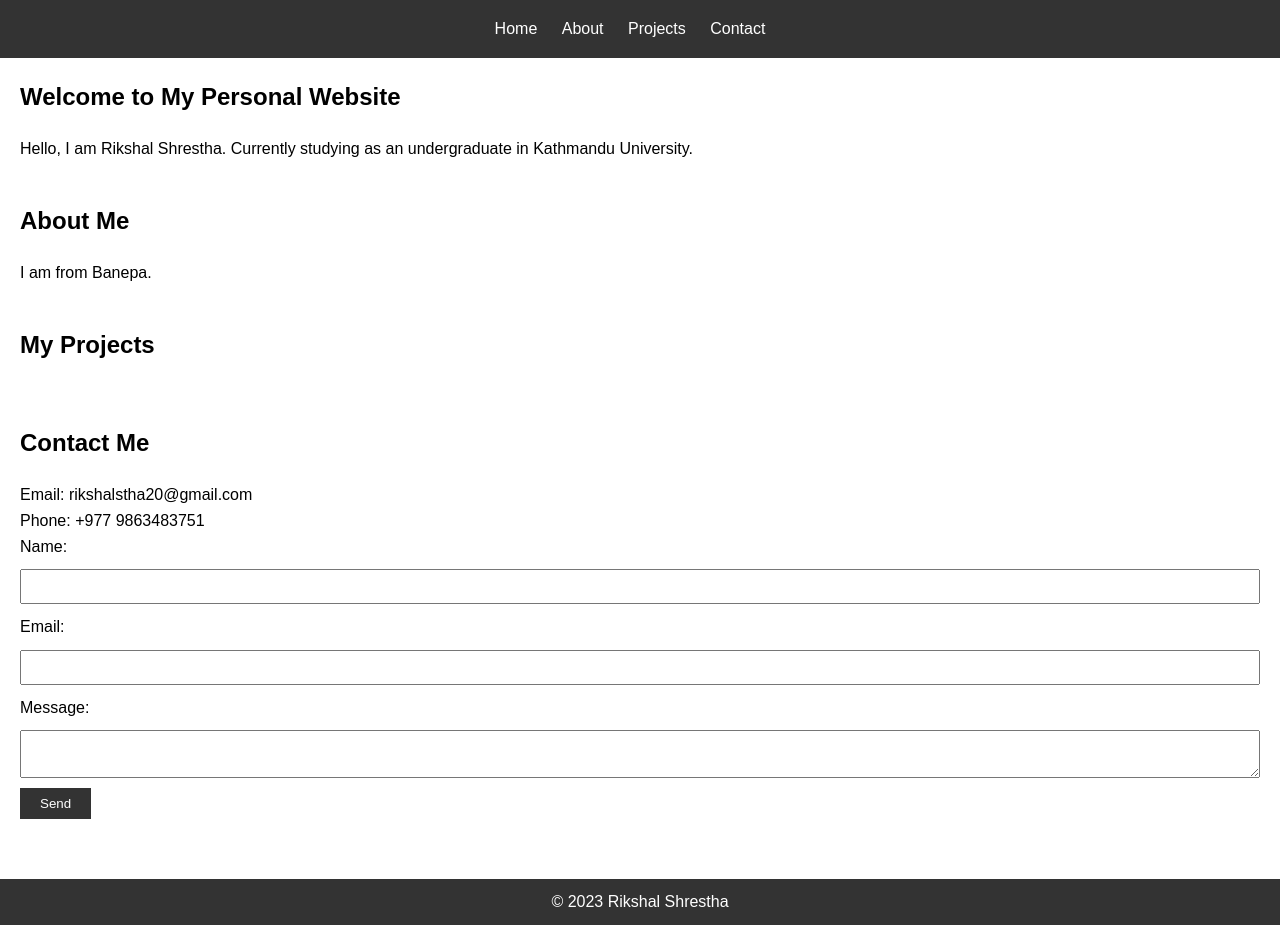
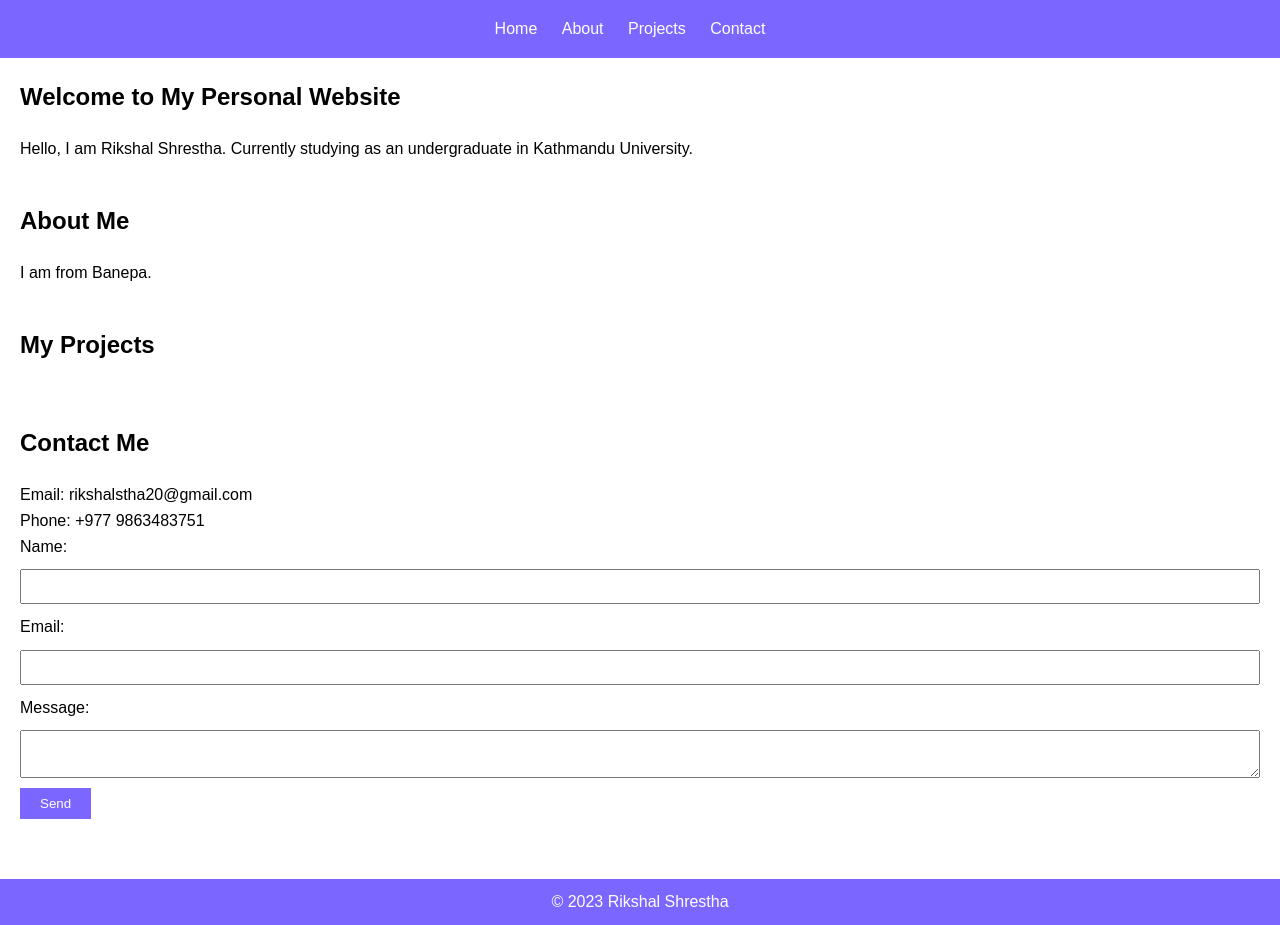
Before and after one commit to rikshal34/PersonalSite, a plain HTML site: page index.html in a window 1280 px wide. Drawn offline with Linux system fonts and the light colour scheme.

Commit message:
meta tags for SEO updated

```diff
--- a/index.html
+++ b/index.html
@@ -4,6 +4,9 @@
   <meta charset="UTF-8">
   <meta name="viewport" content="width=device-width, initial-scale=1.0">
   <title>Rikshal Shrestha - Personal Website</title>
+  <meta name="description" content="This site contains my basic information.">
+  <meta name="keywords" content="rikshal, riksal, rikshal shrestha">
+  <meta name="author" content="Rikshal Shrestha">
   <link rel="stylesheet" href="style.css">
 </head>
 <body>
--- a/style.css
+++ b/style.css
@@ -12,7 +12,7 @@
   }
 
   header {
-    background-color: #333;
+    background-color: #7B66FF;
     color: #fff;
     padding: 1rem;
     text-align: center;
@@ -66,7 +66,7 @@
 
   form button {
     padding: 8px 20px;
-    background-color: #333;
+    background-color : #7B66FF;
     color: #fff;
     border: none;
     cursor: pointer;
@@ -75,6 +75,6 @@
   footer {
     text-align: center;
     padding: 10px 0;
-    background-color: #333;
+    background-color: #7B66FF;
     color: #fff;
   }
```
